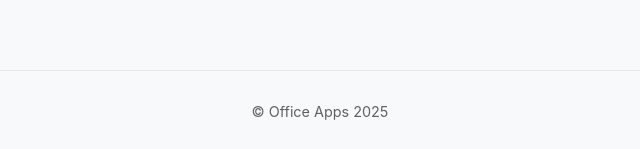
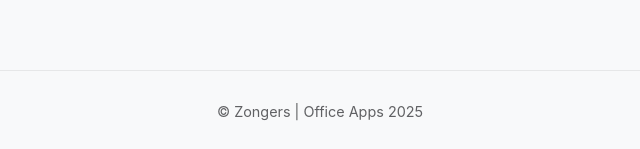
Before and after one commit to Zongers/apps, a plain HTML site: page index.html in a window 1280 px wide. Shown: the part 1631-1780 px from the top of the page, 320-960 px from the left. Drawn offline with Linux system fonts and the light colour scheme.

Commit message:
Update index.html

```diff
--- a/index.html
+++ b/index.html
@@ -410,7 +410,7 @@
     </main>
 
     <footer>
-        © Office Apps 2025
+        © Zongers | Office Apps 2025
     </footer>
 
     <script>
```
